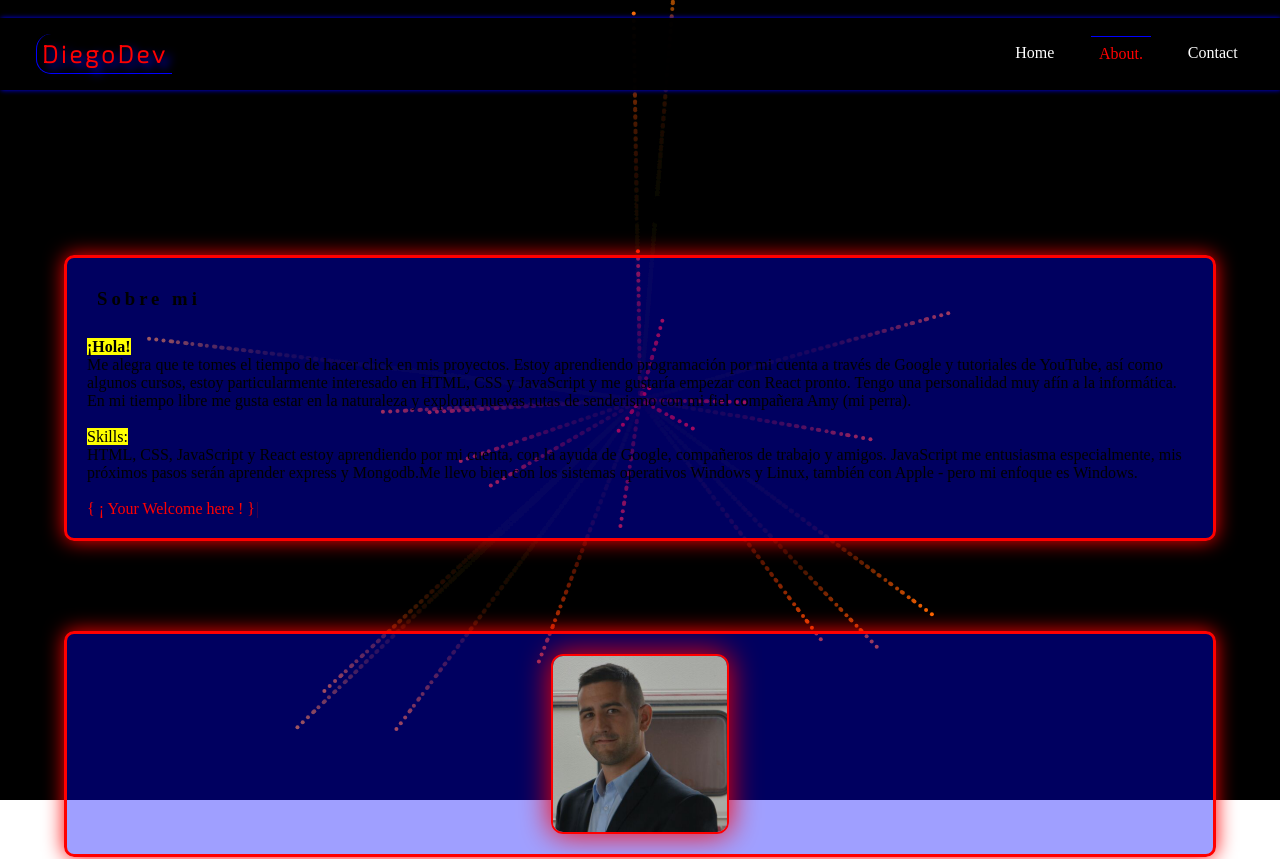
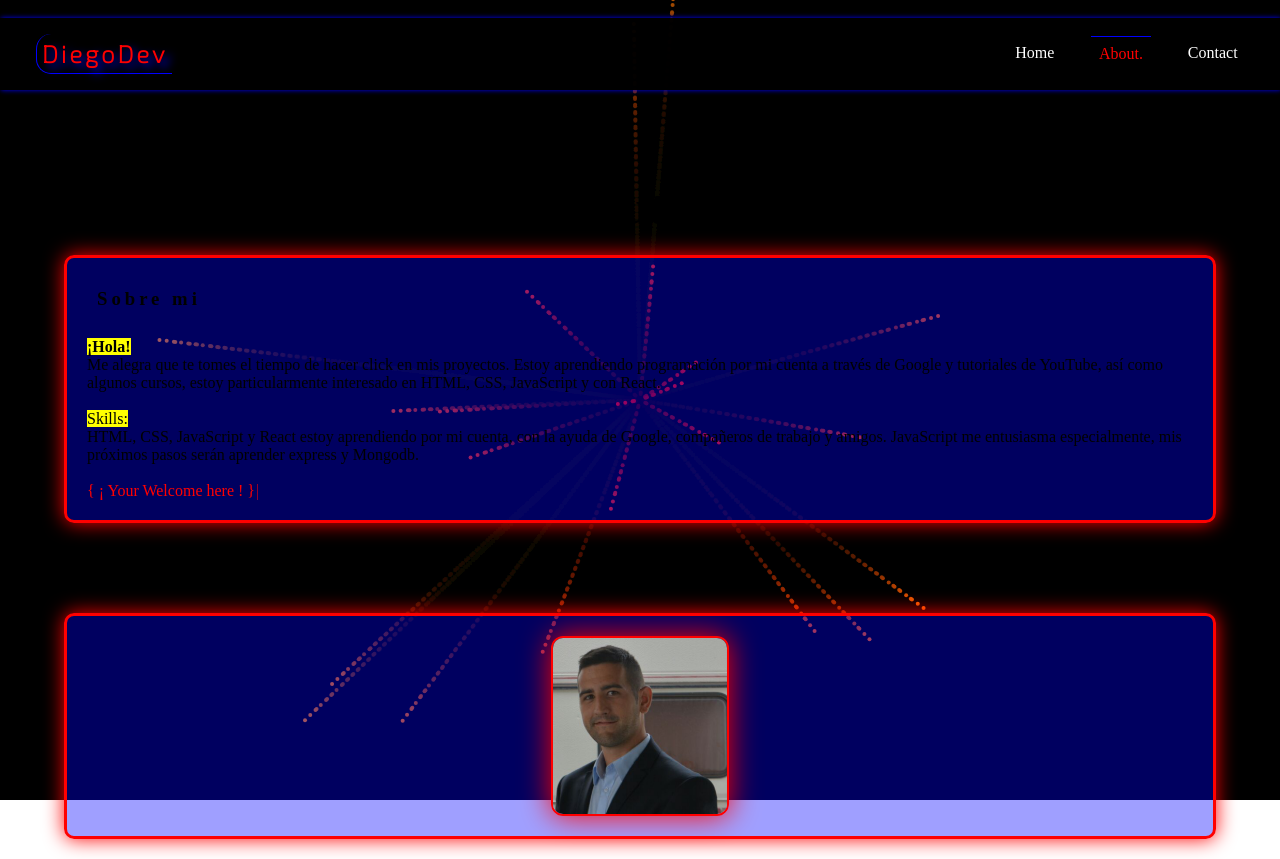
Before and after one commit to diego-monfort-landolt/Landoltdiego, a React (Vite) app: page /about in a window 1280 px wide. Shown: the top 859 px of the page. Built offline with nearby package versions, Linux system fonts and the light colour scheme.

Commit message:
change text - change text in about secction

```diff
--- a/src/component/AboutMe.jsx
+++ b/src/component/AboutMe.jsx
@@ -26,12 +26,12 @@ const AboutMe = () => {
           <p><mark>
             <b>¡Hola!</b>
           </mark><br />
-            Me alegra que te tomes el tiempo de hacer click en mis proyectos. Estoy aprendiendo programación por mi cuenta a través de Google y tutoriales de YouTube, así como algunos cursos, estoy particularmente interesado en HTML, CSS y JavaScript y me gustaría empezar con React pronto. Tengo una personalidad muy afín a la informática. En mi tiempo libre me gusta estar en la naturaleza y explorar nuevas rutas de senderismo con mi fiel compañera Amy (mi perra).
+            Me alegra que te tomes el tiempo de hacer click en mis proyectos. Estoy aprendiendo programación por mi cuenta a través de Google y tutoriales de YouTube, así como algunos cursos, estoy particularmente interesado en HTML, CSS, JavaScript y con React.
 
             <br />
             <br />
             <mark>Skills:</mark><br />
-            HTML, CSS, JavaScript y React estoy aprendiendo por mi cuenta, con la ayuda de Google, compañeros de trabajo y amigos. JavaScript me entusiasma especialmente, mis próximos pasos serán aprender express y Mongodb.Me llevo bien con los sistemas operativos Windows y Linux, también con Apple - pero mi enfoque es Windows.</p><br />
+            HTML, CSS, JavaScript y React estoy aprendiendo por mi cuenta, con la ayuda de Google, compañeros de trabajo y amigos. JavaScript me entusiasma especialmente, mis próximos pasos serán aprender express y Mongodb.</p><br />
           <p className='lasttext'>
             <Typewriter
               options={{
@@ -61,8 +61,8 @@ const AboutMe = () => {
           <h3>Experiencia profesional...</h3><br />
 
           <p>Experiencia profesional:
-            En los últimos meses, he podido adquirir experiencia en el servicio de asistencia técnica, donde he tenido la oportunidad de conocer diferentes sistemas y encontrar soluciones a diversos problemas informáticos. También pude adquirir experiencia en los lenguajes PHP y XML, así como en varios scripts y trabajé con SQL y MySQL a diario. Me gustó mucho este trabajo, sin embargo, decidí dejarlo, porque sólo tenía servicios los fines de semana. Sería feliz si pudiera seguir en la dirección del desarrollo web.
-            Traducción realizada con la versión gratuita del traductor www.DeepL.com/Translator</p><br />
+            En los últimos meses, he podido adquirir experiencia en el servicio de asistencia técnica, donde he tenido la oportunidad de conocer diferentes sistemas y encontrar soluciones a diversos problemas informáticos. También pude adquirir experiencia en los lenguajes PHP y XML, así como en varios scripts y trabajé con SQL y MySQL a diario.
+            </p><br />
           <p className='lasttext'>
             <Typewriter
               options={{
```
